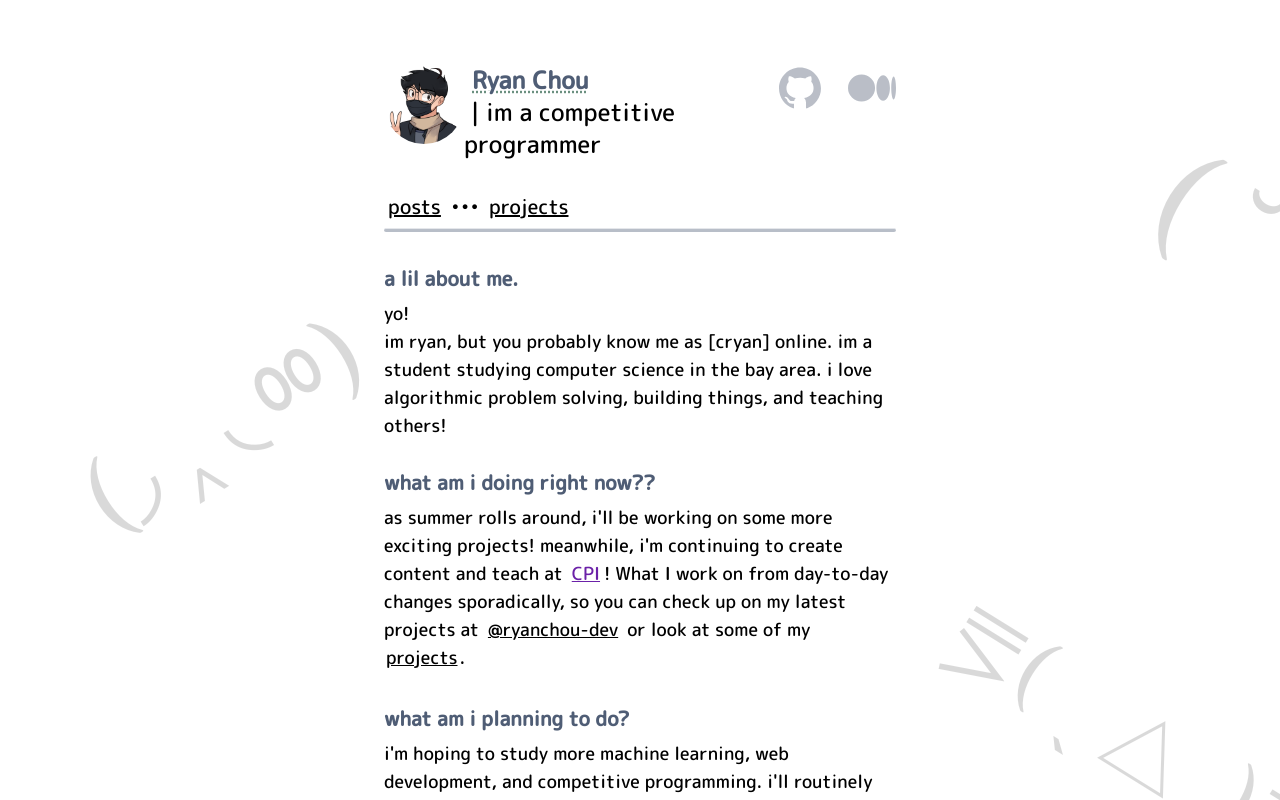
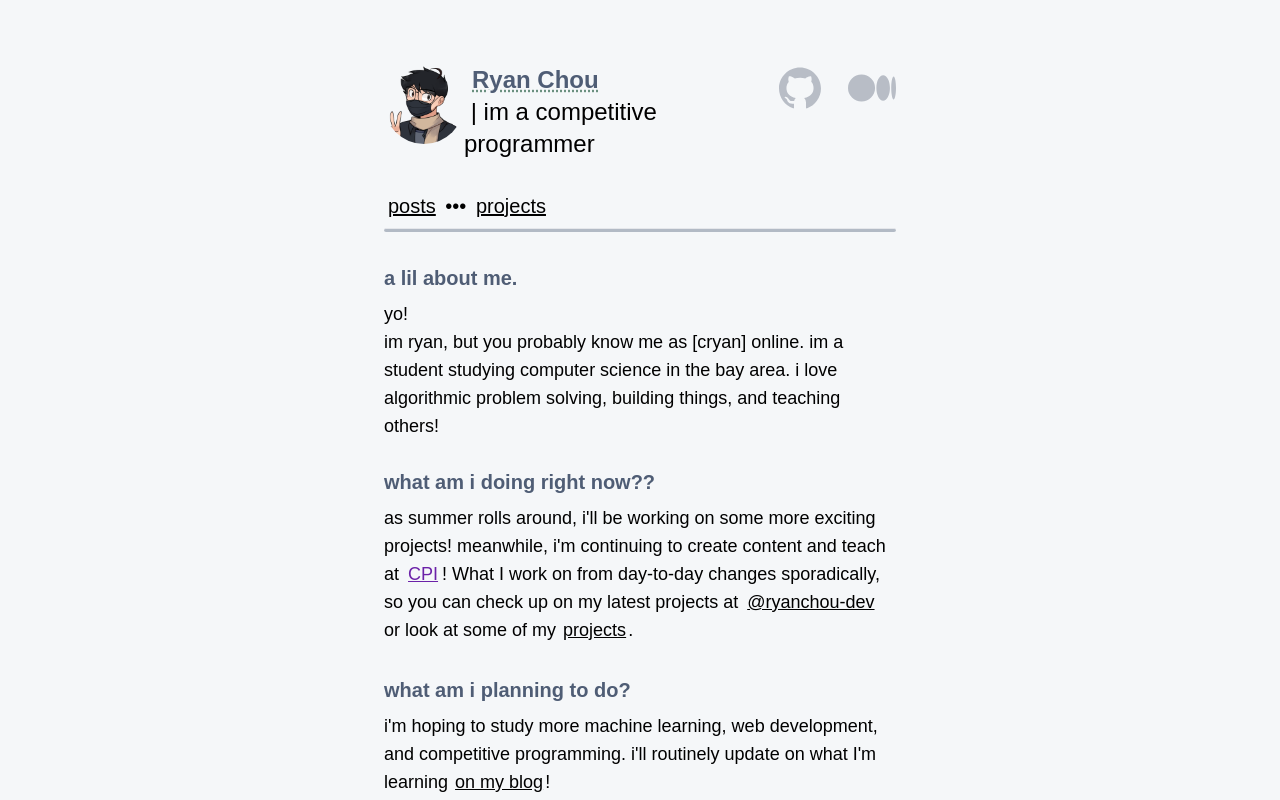
Before and after one commit to ryanchou-dev/website, a Next.js app: page / in a window 1280 px wide. Shown: the top 800 px of the page. Built offline with nearby package versions, Linux system fonts and the light colour scheme.

Commit message:
font switchup

```diff
--- a/pages/index.jsx
+++ b/pages/index.jsx
@@ -26,7 +26,7 @@ export default function home({ post_data }) {
         <title>Ryan Chou</title>
       </Head>
       <div
-        className={`max-w-screen min-h-screen bg-[url('/images/bgnow.png')] px-12 pt-12 pb-4 lg:px-52 lg:pt-16 lg:pb-8 xl:px-96 xl:pb-12`}
+        className={`max-w-screen min-h-screen bg-slate-300 bg-opacity-20 px-6 pt-12 pb-4 lg:px-52 lg:pt-16 lg:pb-8 xl:px-96 xl:pb-12`}
       >
         <div>
           <Tippy content="stop touching me!">
--- a/styles/globals.css
+++ b/styles/globals.css
@@ -3,5 +3,5 @@
 @tailwind utilities;
 
 html {
-  font-family: "M PLUS Rounded 1c", sans-serif;
+  font-family: "Noto Sans Japanese", sans-serif;
 }
```
